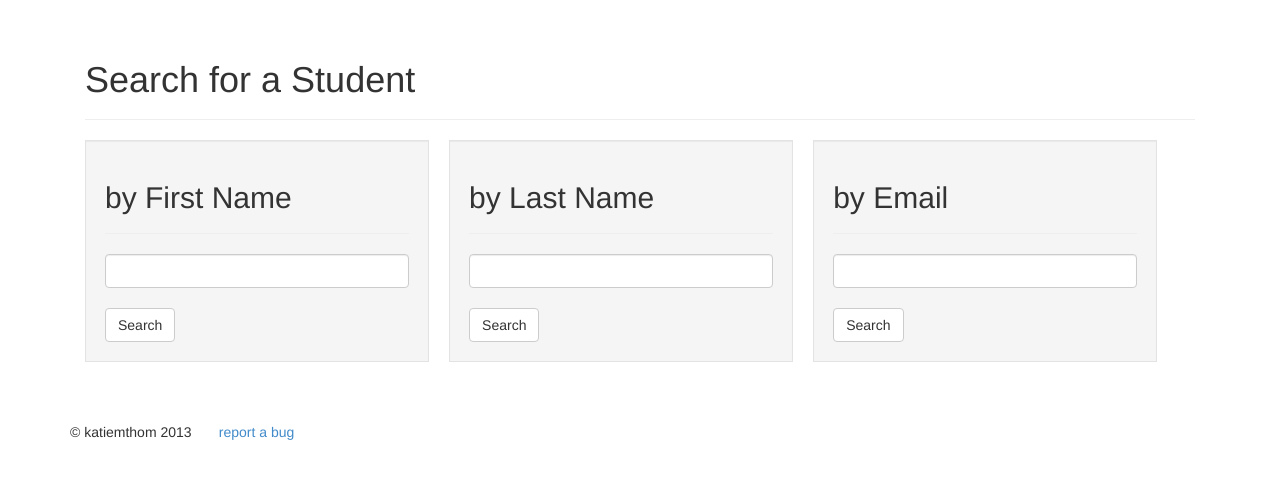
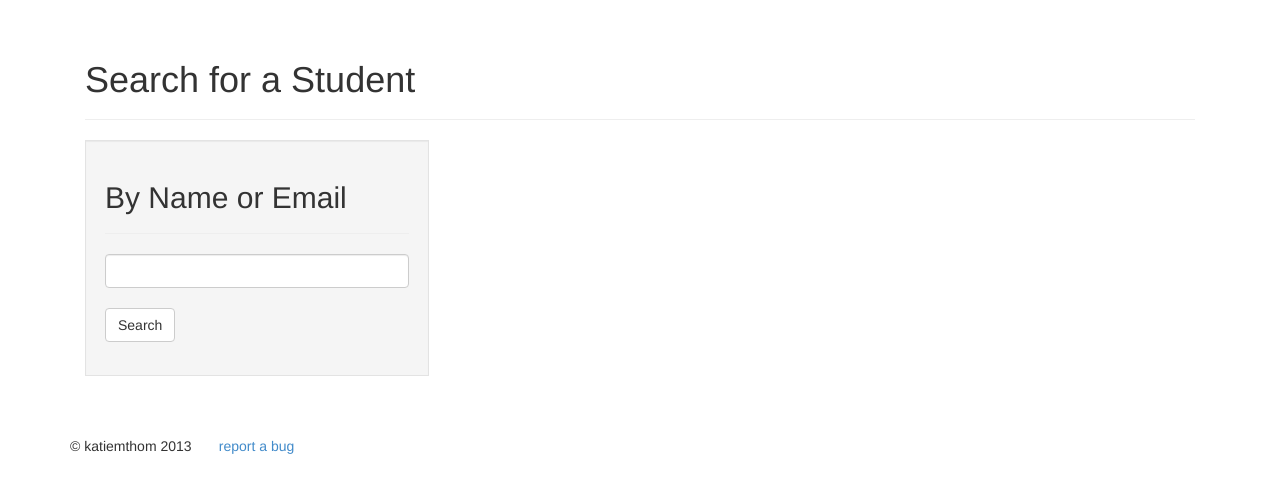
Before and after one commit to katiemthom/mrscutronadotcom, a Flask app: page /search in a window 1280 px wide. Shown: the part 52-545 px from the top of the page. Run offline with Flask 2, Linux system fonts and the light colour scheme; some libraries are stand-ins or nearby versions.

Commit message:
getting setup for search

```diff
--- a/app.py
+++ b/app.py
@@ -131,7 +131,20 @@ def show_blog(author_id, page):
 
 @app.route('/search')
 def search():
+	# run db query
+	# return results
 	return render_template('search.html', user=current_user)
+
+@app.route('/search', methods=['POST'])
+def process_search():
+	form = forms.SearchForm(request.form)
+	if form.validate() == False:
+		flash("You didn't search for anything.")
+		return render_template('search.html', user=current_user)
+	else:
+		search_term = form.search_term.data
+		print search_term
+		return render_template('search.html', user=current_user)
 ########## end blog views ##########
 
 ########## post views ##########
--- a/forms.py
+++ b/forms.py
@@ -18,6 +18,9 @@ class AddPostForm(Form):
 class EditPostForm(Form):
 	new_content = TextField('Content', [validators.Required()])
 
+class SearchForm(Form):
+	search_term = TextField('Term', [validators.Required()])
+
 class SignupForm(Form):
 	first_name = TextField('First', [validators.Required()])
 	last_name = TextField('Last', [validators.Required()])
--- a/model.py
+++ b/model.py
@@ -148,6 +148,10 @@ def create_user(first_name,last_name,email,password,period,school_id,salt="salt"
 	session.add(new_user)
 	session.commit()
 	return new_user
+
+def search_user(search_term):
+	results = session.query(User).filter(User.first_name.like(search_term)).all()
+	return results
 ########### END USER FUNCTIONS ###########
 
 
--- a/templates/search.html
+++ b/templates/search.html
@@ -9,35 +9,19 @@
 
 	<div class="well" id='search-well'>
 		<div class="page-header">
-			<h2>by First Name</h2>
+			<h2>By Name or Email</h2>
 		</div>
+
 		<div id="search">
-		<input type='text' class='form-control' name='search_by_first'></input>
+
+		<form action='{{url_for('process_search')}}' method='post'>
+		<input type='text' class='form-control' name='search_term'></input>
 		<br>
 		<button class='btn btn-default'>Search</button>
+		</form>
+
 		</div>
-	</div>
 
-	<div class="well" id='search-well'>
-		<div class="page-header">
-			<h2>by Last Name</h2>
-		</div>
-		<div id="search">
-		<input type='text' class='form-control' name='search_by_last'></input>
-		<br>
-		<button class='btn btn-default'>Search</button>
-		</div>
-	</div>
-
-	<div class="well" id='search-well'>
-		<div class="page-header">
-			<h2>by Email</h2>
-		</div>
-		<div id="search">
-		<input type='text' class='form-control' name='search_by_email'></input>
-		<br>
-		<button class='btn btn-default'>Search</button>
-		</div>
 	</div>
 
 </div>
```
